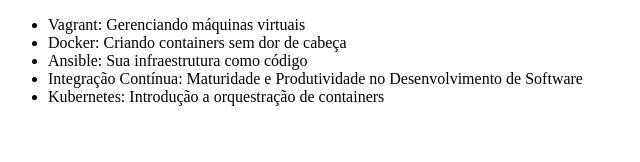
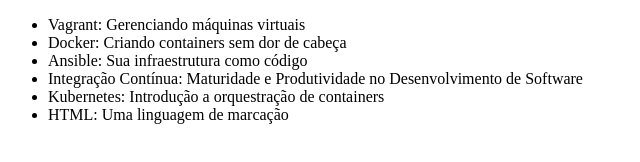
Before and after one commit to Camavles/revisao_git, a plain HTML site: page index.html in a window 1280 px wide. Shown: the whole page, without its empty margins (0-640 px from the left). Drawn offline with Linux system fonts and the light colour scheme.

Commit message:
Alterações na lista

```diff
--- a/index.html
+++ b/index.html
@@ -12,6 +12,7 @@
         <li>Ansible: Sua infraestrutura como código</li>
         <li>Integração Contínua: Maturidade e Produtividade no Desenvolvimento de Software</li>
         <li>Kubernetes: Introdução a orquestração de containers</li>
+        <li>HTML: Uma linguagem de marcação</li>
     </ul>
 </body>
 </html>
```
